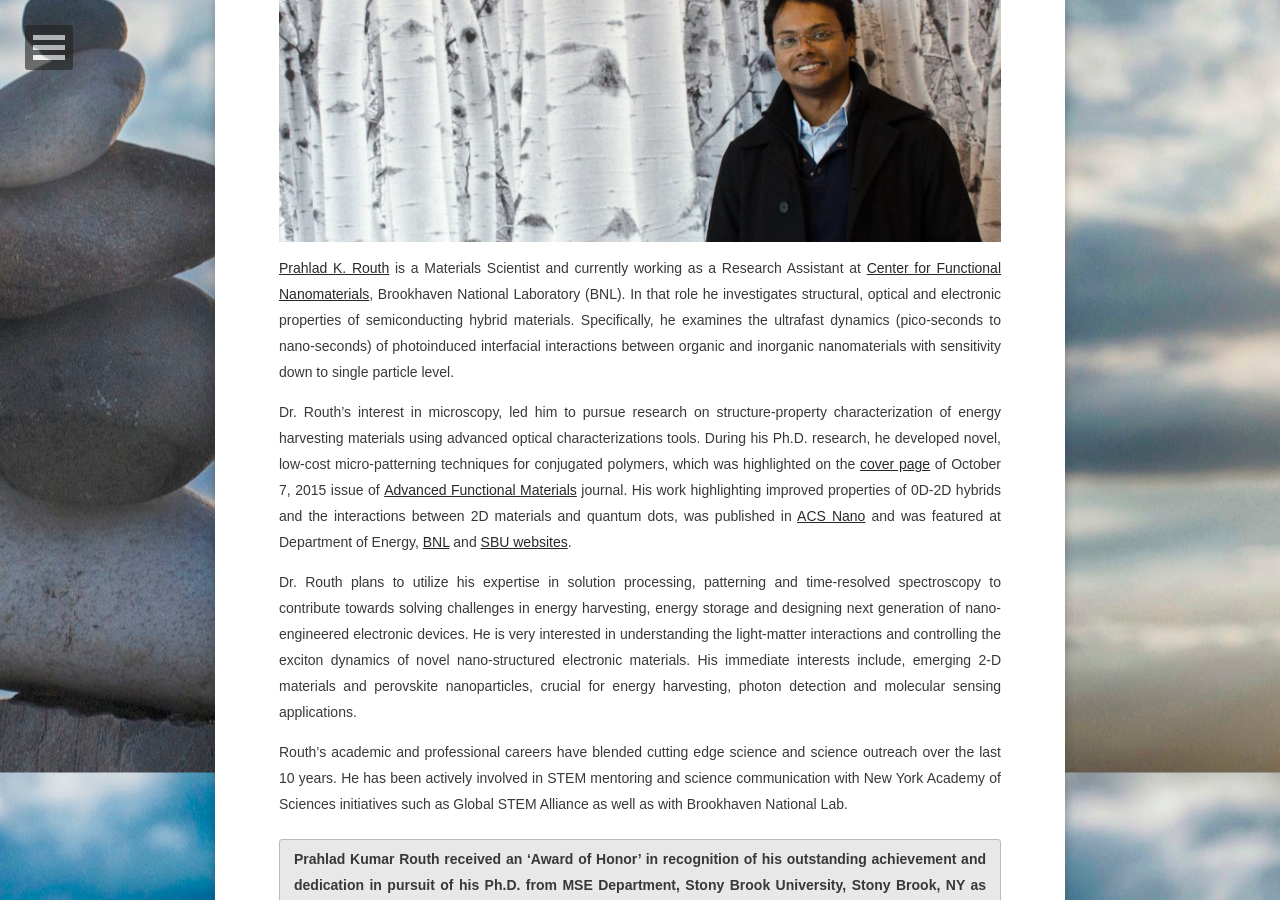
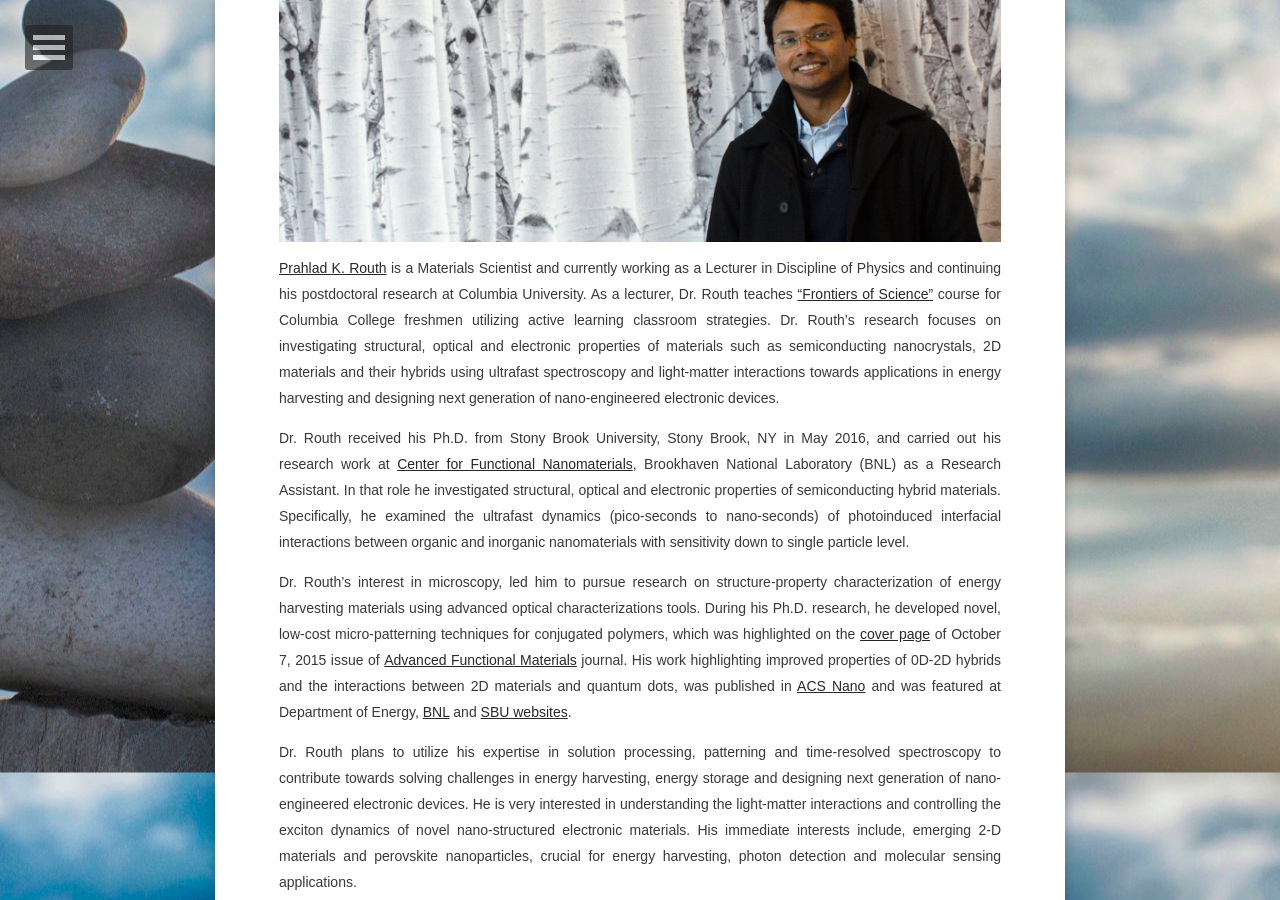
Before and after one commit to vigyan16/vigyan16.github.io, a Jekyll site: the page built from about/index.md, in a window 1280 px wide and 900 px high, scrolled down 313 px. Built offline with Jekyll 4.4.1, drawn with Linux system fonts in a browser that asks for light colours; some web fonts are replaced.

Commit message:
Update index.md

```diff
--- a/about/index.md
+++ b/about/index.md
@@ -9,7 +9,9 @@ share: true
 
 ![Bio-Picture]({{site.url}}/images/Portrait-prahlad-2.jpg)
 
-[Prahlad K. Routh](http://www.prahlad.xyz) is a Materials Scientist and currently working as a Research Assistant at [Center for Functional Nanomaterials](http://www.bnl.gov/cfn/), Brookhaven National Laboratory (BNL). In that role he investigates structural, optical and electronic properties of semiconducting hybrid materials. Specifically, he examines the ultrafast dynamics (pico-seconds to nano-seconds) of photoinduced interfacial interactions between organic and inorganic nanomaterials with sensitivity down to single particle level.
+[Prahlad K. Routh](http://www.prahladrouth.xyz) is a Materials Scientist and currently working as a Lecturer in Discipline of Physics and continuing his postdoctoral research at Columbia University.  As a lecturer, Dr. Routh teaches [“Frontiers of Science”](https://www.college.columbia.edu/core/classes/fos.php) course for Columbia College freshmen utilizing active learning classroom strategies. Dr. Routh’s research focuses on investigating structural, optical and electronic properties of materials such as semiconducting nanocrystals, 2D materials and their hybrids using ultrafast spectroscopy and light-matter interactions towards applications in energy harvesting and designing next generation of nano-engineered electronic devices.
+
+Dr. Routh received his Ph.D. from Stony Brook University, Stony Brook, NY in May 2016, and carried out his research work at [Center for Functional Nanomaterials](http://www.bnl.gov/cfn/), Brookhaven National Laboratory (BNL) as a Research Assistant. In that role he investigated structural, optical and electronic properties of semiconducting hybrid materials. Specifically, he examined the ultrafast dynamics (pico-seconds to nano-seconds) of photoinduced interfacial interactions between organic and inorganic nanomaterials with sensitivity down to single particle level.
 
 Dr. Routh’s interest in microscopy, led him to pursue research on structure-property characterization of energy harvesting materials using advanced optical characterizations tools. During his Ph.D. research, he developed novel, low-cost micro-patterning techniques for conjugated polymers, which was highlighted on the [cover page](http://doi.org/10.1002/adfm.201570244) of October 7, 2015 issue of [Advanced Functional Materials](http://doi.org/10.1002/adfm.201502463) journal. His work highlighting improved properties of 0D-2D hybrids and the interactions between 2D materials and quantum dots, was published in [ACS Nano](http://doi.org/10.1021/acsnano.6b01538) and was featured at Department of Energy, [BNL](https://www.bnl.gov/newsroom/news.php?a=11829) and [SBU websites](http://www.stonybrook.edu/happenings/research/sbu-grad-students-help-pioneer-new-approach-for-improving-solar-cells/).
 
```
